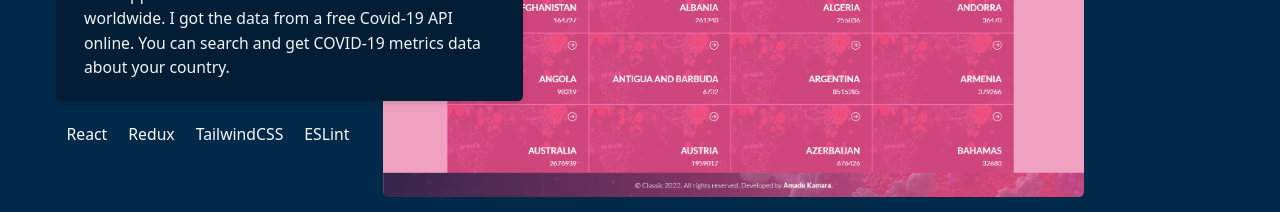
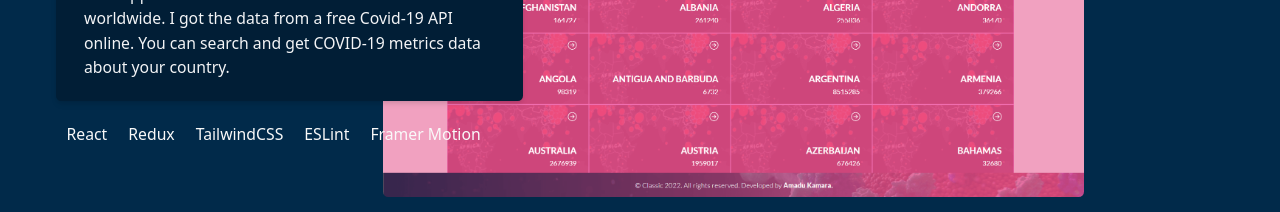
Before and after one commit to AmaduKamara/amkam, a Next.js app: page / in a window 1280 px wide. Shown: the part 1800-2012 px from the top of the page. Built offline with nearby package versions, Linux system fonts and the light colour scheme.

Commit message:
Add framer motion to technologies used for covid metrics data

```diff
--- a/components/Portfolios.jsx
+++ b/components/Portfolios.jsx
@@ -44,6 +44,7 @@ const Portfolios = () => {
               <li className="text-lg mx-3">Redux</li>
               <li className="text-lg mx-3">TailwindCSS</li>
               <li className="text-lg mx-3">ESLint</li>
+              <li className="text-lg mx-3">Framer Motion</li>
             </ul>
           </div>
         </div>
```
